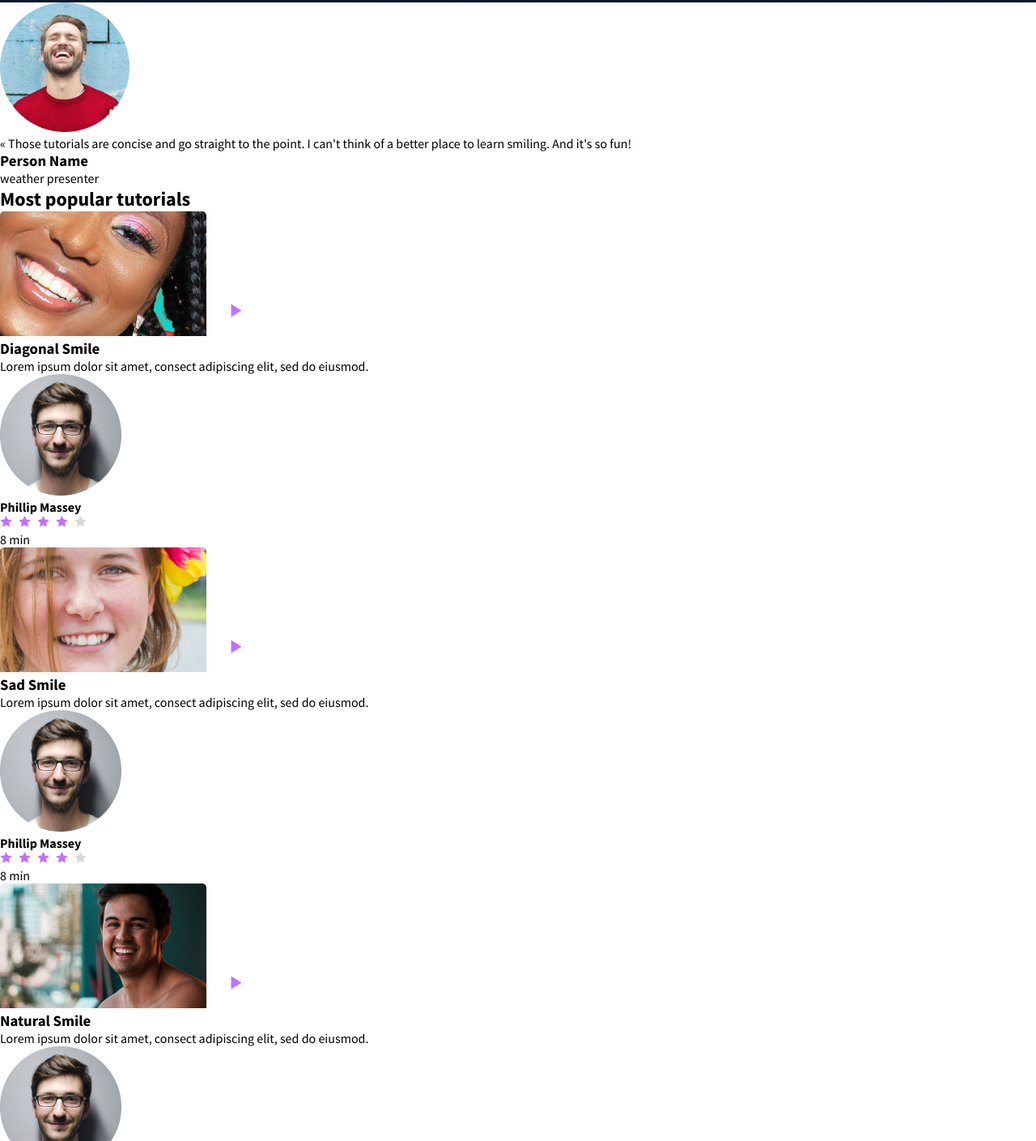
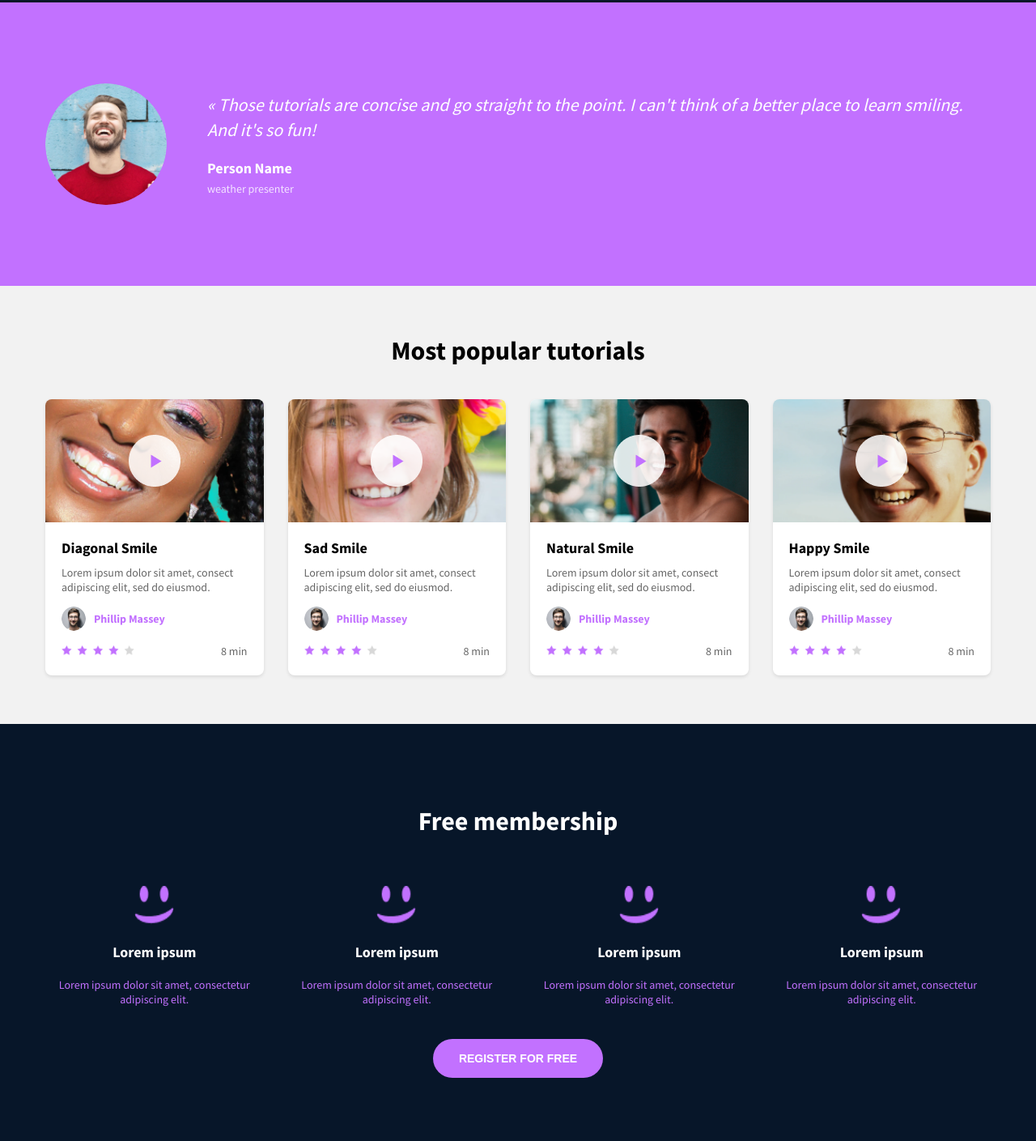
Before and after one commit to lemmyszn/alx_html_css, a plain HTML site: page css_advanced/index.html in a window 1280 px wide. Shown: the part 951-2360 px from the top of the page at 81% size. Drawn offline with Linux system fonts and the light colour scheme.

Commit message:
added cpmrehensice css for the membership

```diff
--- a/css_advanced/styles.css
+++ b/css_advanced/styles.css
@@ -148,3 +148,254 @@ nav a {
     font-size: 14px;
     color: #C271FF;
 }
+
+/* Quote section */
+.quote {
+    background-color: #C271FF;
+    padding: 100px 0;
+}
+
+.quote-container {
+    max-width: 1200px;
+    margin: 0 auto;
+    display: flex;
+    align-items: center;
+    gap: 50px;
+    padding: 0 16px;
+}
+
+.quote-image {
+    width: 150px;
+    height: 150px;
+    border-radius: 50%;
+    object-fit: cover;
+}
+
+.quote-content {
+    flex: 1;
+    color: #FFFFFF;
+}
+
+.quote-content blockquote {
+    font-size: 22px;
+    font-style: italic;
+    line-height: 1.4;
+    color: #FFFFFF;
+    margin-bottom: 20px;
+}
+
+.quote-author h3 {
+    font-size: 18px;
+    font-weight: 700;
+    margin-bottom: 5px;
+}
+
+.quote-author p {
+    font-size: 14px;
+    font-weight: 400;
+    color: rgba(255, 255, 255, 0.8);
+}
+
+/* Responsive design for quote section */
+@media screen and (max-width: 768px) {
+    .quote-container {
+        flex-direction: column;
+        text-align: center;
+        gap: 30px;
+    }
+
+    .quote-content blockquote {
+        font-size: 18px;
+    }
+}
+
+/* Videos section */
+.videos {
+    background-color: #F2F2F2;
+    padding: 60px 0;
+}
+
+.videos h2 {
+    text-align: center;
+    font-size: 32px;
+    font-weight: 700;
+    margin-bottom: 40px;
+}
+
+.videos-grid {
+    max-width: 1200px;
+    margin: 0 auto;
+    padding: 0 16px;
+    display: grid;
+    grid-template-columns: repeat(4, 1fr);
+    gap: 30px;
+}
+
+.video-card {
+    background-color: #FFFFFF;
+    border-radius: 8px;
+    overflow: hidden;
+    box-shadow: 0 2px 4px rgba(0, 0, 0, 0.1);
+}
+
+.video-thumbnail {
+    position: relative;
+    width: 100%;
+    padding-top: 56.25%; /* 16:9 aspect ratio */
+}
+
+.video-thumbnail img:first-child {
+    position: absolute;
+    top: 0;
+    left: 0;
+    width: 100%;
+    height: 100%;
+    object-fit: cover;
+}
+
+.play-button {
+    position: absolute;
+    top: 50%;
+    left: 50%;
+    transform: translate(-50%, -50%);
+    width: 64px;
+    height: 64px;
+    cursor: pointer;
+}
+
+.video-card h3 {
+    font-size: 18px;
+    font-weight: 700;
+    margin: 20px 20px 10px;
+}
+
+.video-card p {
+    font-size: 14px;
+    color: #666666;
+    margin: 0 20px;
+}
+
+.video-author {
+    display: flex;
+    align-items: center;
+    margin: 15px 20px;
+    gap: 10px;
+}
+
+.video-author img {
+    width: 30px;
+    height: 30px;
+    border-radius: 50%;
+}
+
+.video-author h4 {
+    font-size: 14px;
+    font-weight: 700;
+    color: #C271FF;
+}
+
+.video-rating {
+    display: flex;
+    align-items: center;
+    justify-content: space-between;
+    padding: 0 20px 20px;
+}
+
+.video-rating .stars img {
+    width: 90px;
+    height: auto;
+}
+
+.video-rating span {
+    font-size: 14px;
+    color: #666666;
+}
+
+/* Responsive design for videos section */
+@media screen and (max-width: 1024px) {
+    .videos-grid {
+        grid-template-columns: repeat(2, 1fr);
+    }
+}
+
+@media screen and (max-width: 768px) {
+    .videos-grid {
+        grid-template-columns: 1fr;
+    }
+}
+
+/* Membership section */
+.membership {
+    background-color: #071629;
+    padding: 100px 0;
+    text-align: center;
+    color: #FFFFFF;
+}
+
+.membership h2 {
+    font-size: 32px;
+    font-weight: 700;
+    margin-bottom: 60px;
+}
+
+.membership-grid {
+    max-width: 1200px;
+    margin: 0 auto;
+    padding: 0 16px;
+    display: grid;
+    grid-template-columns: repeat(4, 1fr);
+    gap: 30px;
+    margin-bottom: 40px;
+}
+
+.membership-item {
+    display: flex;
+    flex-direction: column;
+    align-items: center;
+    gap: 20px;
+}
+
+.membership-item img {
+    width: 50px;
+    height: 50px;
+}
+
+.membership-item h3 {
+    font-size: 18px;
+    font-weight: 700;
+}
+
+.membership-item p {
+    font-size: 14px;
+    color: #C271FF;
+}
+
+.membership button {
+    background-color: #C271FF;
+    color: #FFFFFF;
+    border: none;
+    padding: 16px 32px;
+    border-radius: 25px;
+    font-size: 14px;
+    font-weight: 600;
+    text-transform: uppercase;
+    cursor: pointer;
+    transition: background-color 0.3s ease;
+}
+
+.membership button:hover {
+    background-color: #B15FE8;
+}
+
+/* Responsive design for membership section */
+@media screen and (max-width: 1024px) {
+    .membership-grid {
+        grid-template-columns: repeat(2, 1fr);
+    }
+}
+
+@media screen and (max-width: 768px) {
+    .membership-grid {
+        grid-template-columns: 1fr;
+    }
+}
```
